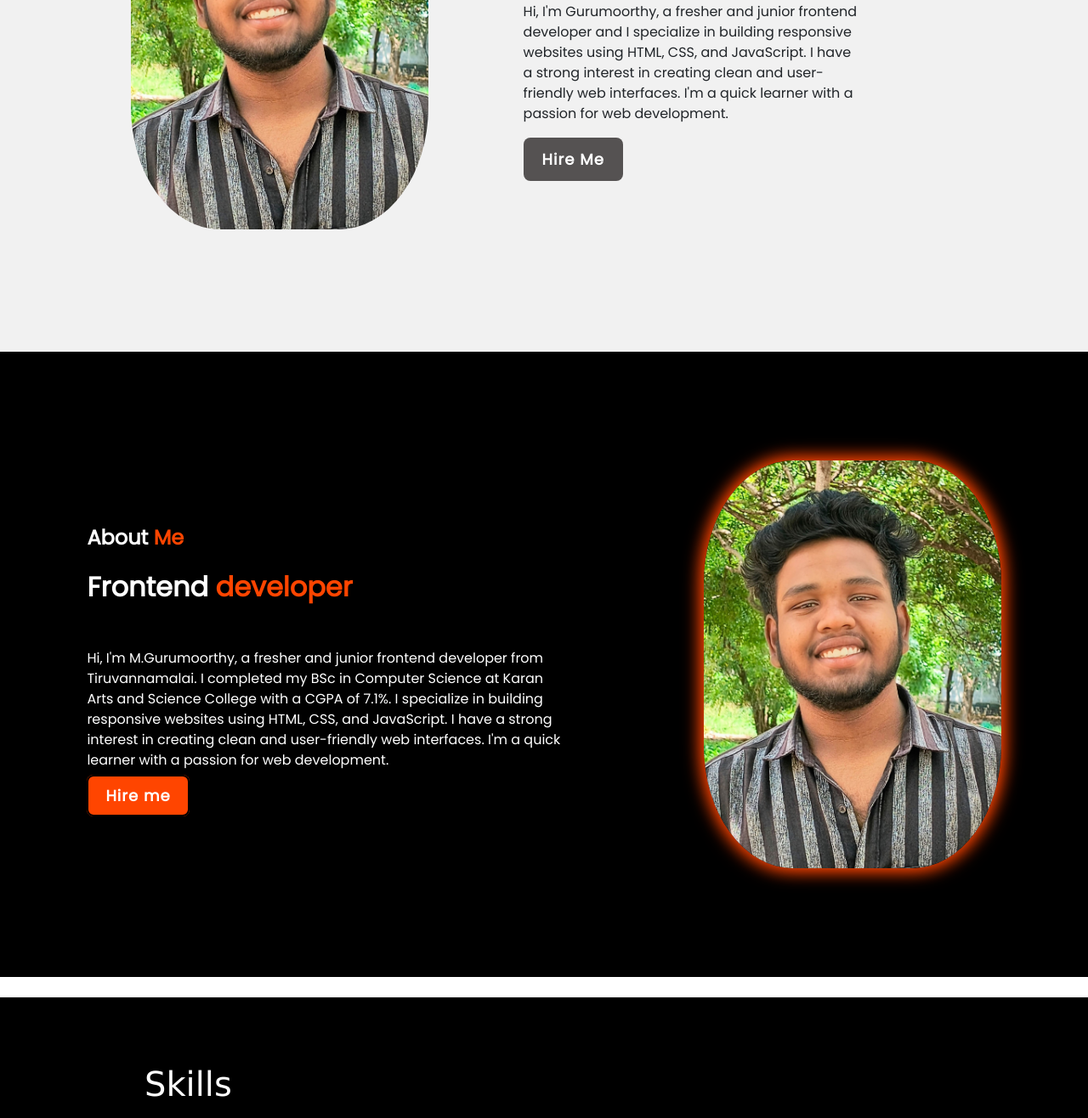
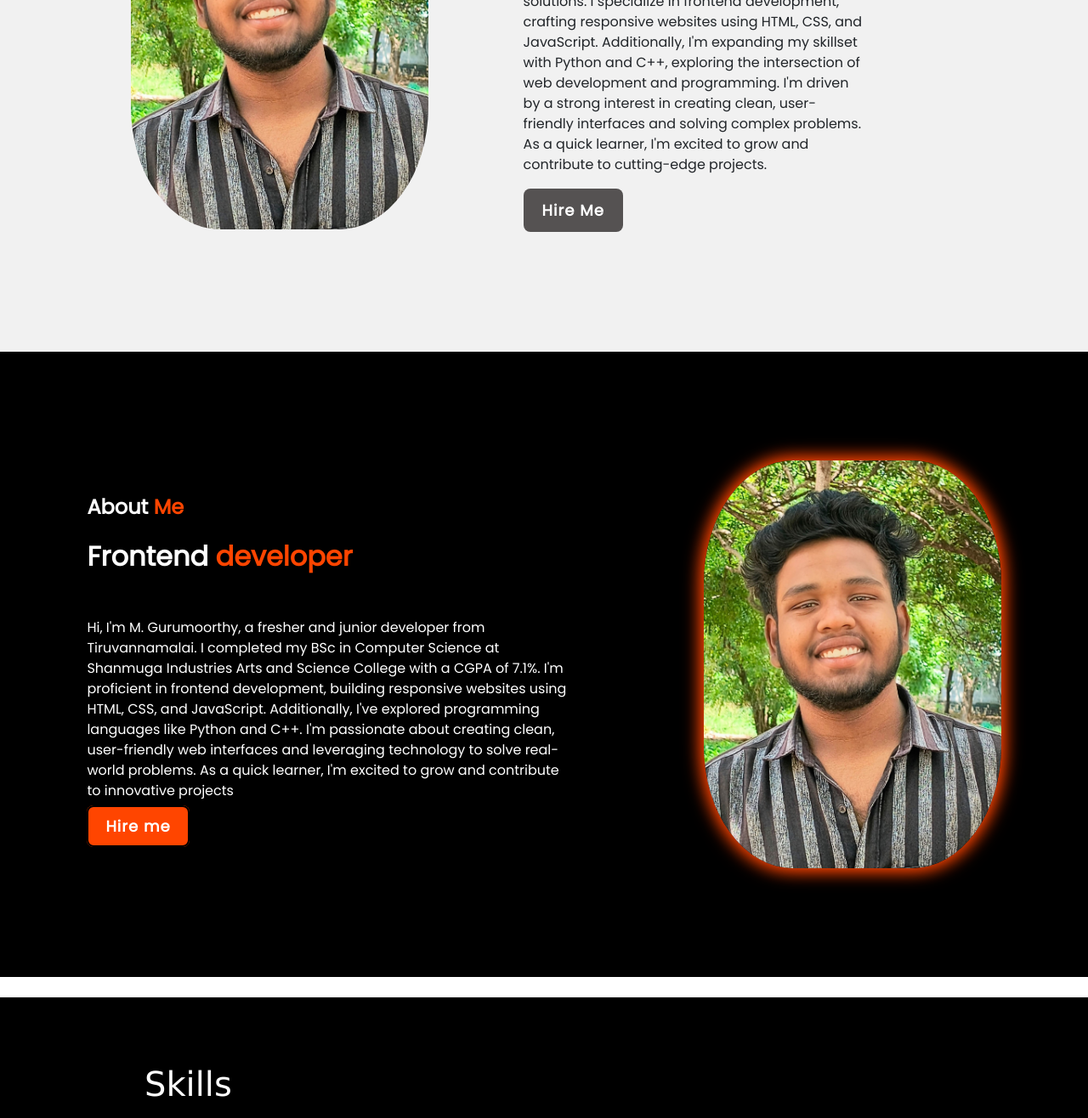
Before and after one commit to Gurumoorthy106/Portfolio, a plain HTML site: page index.html in a window 1280 px wide. Shown: the part 486-1802 px from the top of the page at 85% size. Drawn offline with nearby package versions, Linux system fonts and the light colour scheme.

Commit message:
Add files via upload

```diff
--- a/index.html
+++ b/index.html
@@ -94,11 +94,7 @@
            <h2>I'm <span>Gurumoorthy</span></h2>
             <p class="fs-2">a Frontend Developer</p>
            <p>
-              Hi, I'm Gurumoorthy, a fresher and junior frontend developer and
-
-I specialize in building responsive websites using HTML, CSS, and JavaScript.
-I have a strong interest in creating clean and user-friendly web interfaces.
-I'm a quick learner with a passion for web development.
+            Hi, I'm Gurumoorthy, a fresher and junior developer with a passion for building innovative solutions. I specialize in frontend development, crafting responsive websites using HTML, CSS, and JavaScript. Additionally, I'm expanding my skillset with Python and C++, exploring the intersection of web development and programming. I'm driven by a strong interest in creating clean, user-friendly interfaces and solving complex problems. As a quick learner, I'm excited to grow and contribute to cutting-edge projects.
             </p>
 
             <div class="btn-box">
@@ -130,11 +126,7 @@ I'm a quick learner with a passion for web development.
 
            <p class="sub-heading">Frontend <span>developer</span></p>
             <p class="mt-5">
-             Hi, I'm M.Gurumoorthy, a fresher and junior frontend developer from Tiruvannamalai.
-I completed my BSc in Computer Science at Karan Arts and Science College with a CGPA of 7.1%.
-I specialize in building responsive websites using HTML, CSS, and JavaScript.
-I have a strong interest in creating clean and user-friendly web interfaces.
-I'm a quick learner with a passion for web development.</p>
+              Hi, I'm M. Gurumoorthy, a fresher and junior developer from Tiruvannamalai. I completed my BSc in Computer Science at Shanmuga Industries Arts and Science College with a CGPA of 7.1%. I'm proficient in frontend development, building responsive websites using HTML, CSS, and JavaScript. Additionally, I've explored programming languages like Python and C++. I'm passionate about creating clean, user-friendly web interfaces and leveraging technology to solve real-world problems. As a quick learner, I'm excited to grow and contribute to innovative projects</p>
 
             <a href="mailto:gurumoorthy2022004@gmail.com" class="btn-2" style="text-decoration: none;">Hire me</a>
 
@@ -213,8 +205,8 @@ Shop with ease and confidence, knowing every item is tested for quality and effe
          <p class="box-name pt-3">MY Sql</p>
         </div>
         <div class="box" id="box1">
-        <i class="fa-brands fa-react pt-4 ps-4"></i>
-         <p class="box-name pt-3">React</p>
+          <i class="fa-brands fa-bootstrap pt-4 ps-4""></i>
+         <p class="box-name pt-3">Bootstrap</p>
         </div>
         <div class="box" id="box1">
             <i class="fa-brands fa-python"></i>
```
